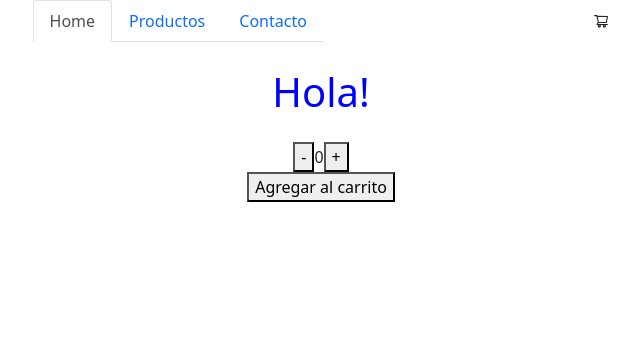
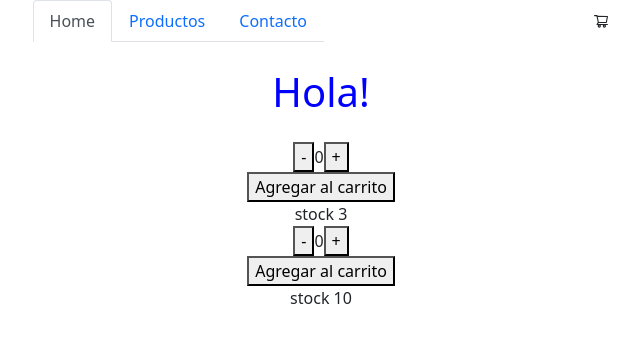
Before and after one commit to angieTu/apple-store, a React (Create React App) app: page / in a window 1280 px wide. Shown: the top 342 px of the page, without its empty margins (319-959 px from the left). Built offline with nearby package versions, Linux system fonts and the light colour scheme.

Commit message:
agrego stock

```diff
--- a/src/App.js
+++ b/src/App.js
@@ -8,7 +8,8 @@ function App() {
     <div className="App">
       <NavBar />
       <ItemListContainer greeting="Hola!" />
-      <ItemCount />
+      <ItemCount stock={3} />
+      <ItemCount stock={10} />
     </div>
   );
 }
--- a/src/components/ItemCount.jsx
+++ b/src/components/ItemCount.jsx
@@ -1,17 +1,30 @@
 import { useState } from "react";
 
-const ItemCount = () => {
+const ItemCount = ({ stock }) => {
   const [count, setCount] = useState(0);
   const [buttonMsg, setButtonMsg] = useState("Agregar al carrito");
 
+  const addItem = () => {
+    if ((stock >= 1) & (count < stock)) {
+      return count + 1;
+    } else {
+      return count;
+    }
+  };
+
+  const removeItem = () => {
+    return count <= 0 ? 0 : count - 1;
+  };
+
   return (
     <div>
-      <button onClick={() => setCount(count - 1)}>-</button>
+      <button onClick={() => setCount(removeItem)}>-</button>
       {count}
-      <button onClick={() => setCount(count + 1)}> + </button>
+      <button onClick={() => setCount(addItem)}> + </button>
       <div>
         <button onClick={() => setButtonMsg("Agregado!")}>{buttonMsg}</button>
       </div>
+      stock {stock}
     </div>
   );
 };
```
